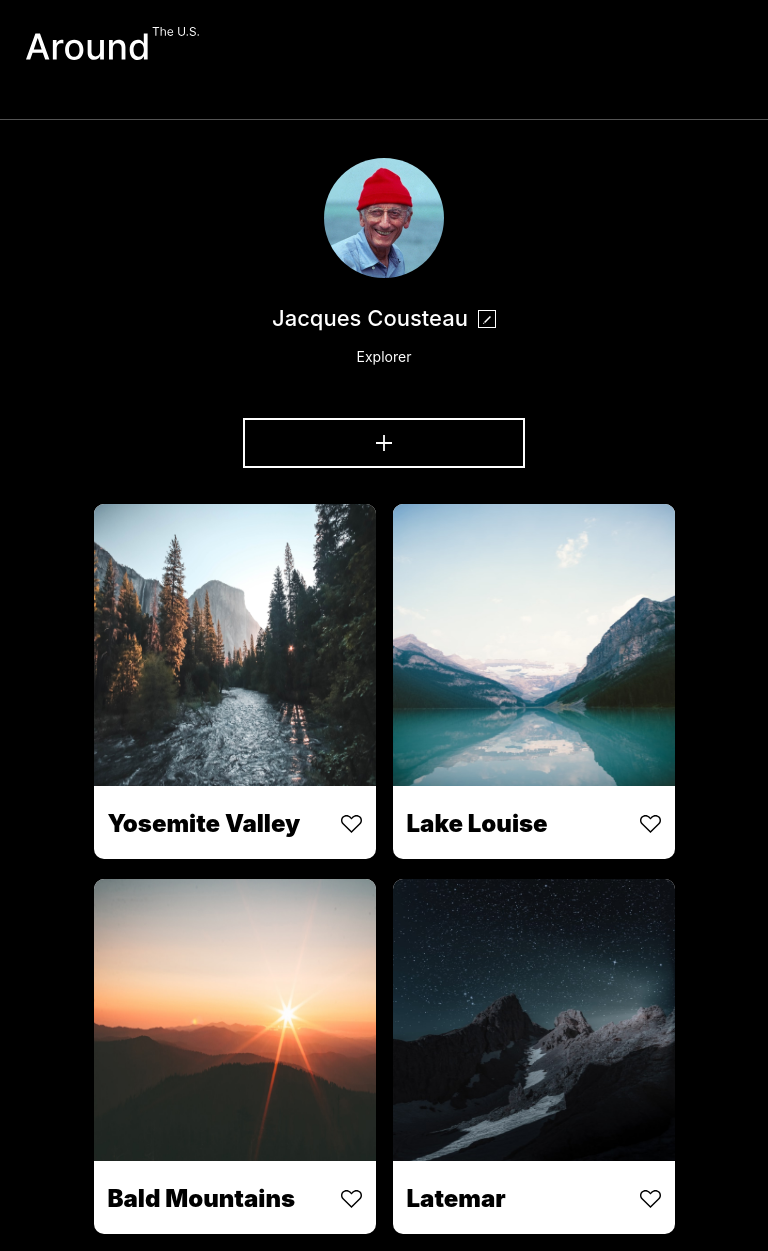
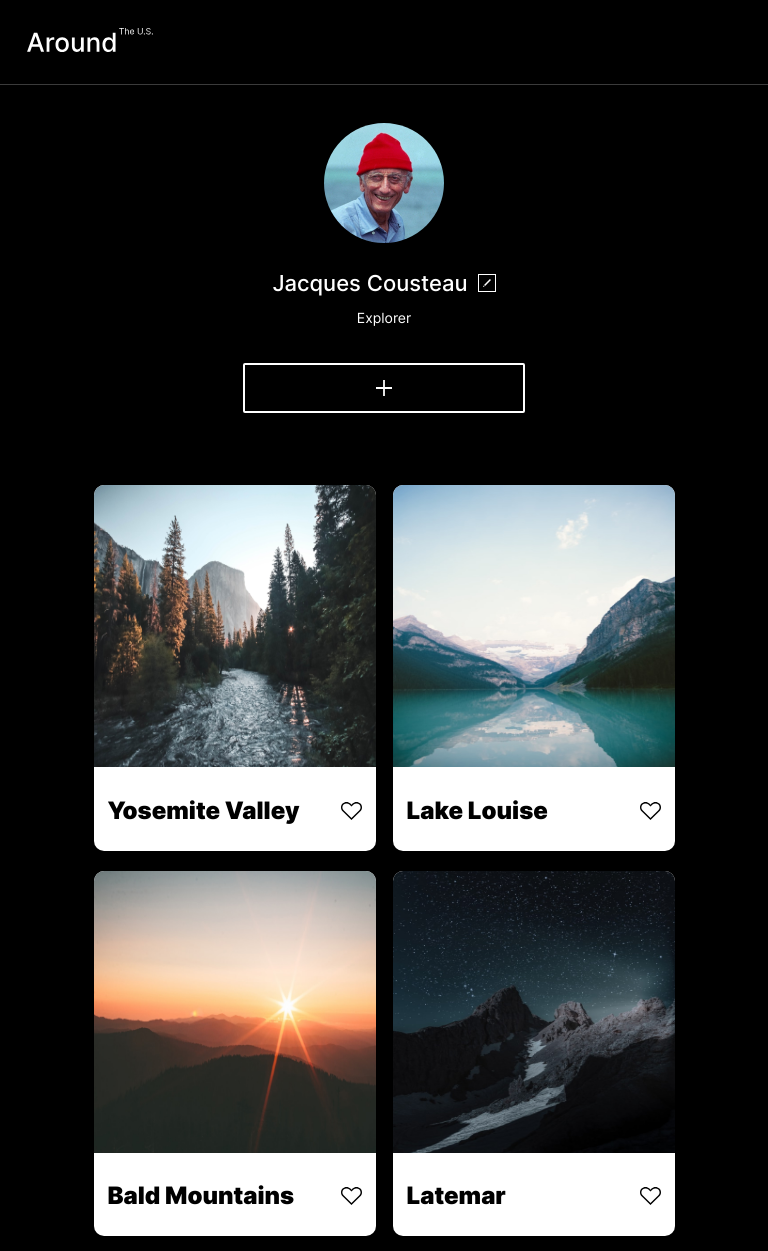
Before and after one commit to frankartb/se_project_aroundtheus, a plain HTML site: page index.html in a window 768 px wide. Shown: the top 1251 px of the page. Drawn offline with Linux system fonts and the light colour scheme; files whose address does not match are found by name.

Commit message:
first code review revisions

```diff
--- /dev/null
+++ b/blocks/card.css
@@ -0,0 +1,47 @@
+.card {
+  width: 282px;
+  background: #ffffff;
+  border-radius: 10px;
+  border: none;
+}
+
+.card__image {
+  width: 282px;
+  height: 282px;
+  border-radius: 10px 10px 0px 0px;
+  border: none;
+}
+
+.card__title {
+  font-family: "Inter", "Arial", sans-serif;
+  font-weight: 900;
+  font-size: 24px;
+  font-style: normal;
+  line-height: 1.2;
+  margin: 0;
+  text-overflow: ellipsis;
+  white-space: nowrap;
+  overflow: hidden;
+  width: 219px;
+}
+
+.card__description {
+  display: flex;
+  justify-content: space-evenly;
+  align-items: center;
+  height: 79px;
+}
+
+.card__like-button {
+  width: 21px;
+  height: 18px;
+  background-image: url(../images/likebutton.svg);
+  background-position: center;
+  border: none;
+  background-color: transparent;
+  background-repeat: no-repeat;
+}
+
+.card__like-button:hover {
+  opacity: 0.5;
+}
--- a/blocks/footer.css
+++ b/blocks/footer.css
@@ -1,3 +1,7 @@
+footer {
+  margin: 0px 200px 0px 200px;
+}
+
 .footer__copyright {
   font-family: "Inter", "Arial", sans-serif;
   font-style: normal;
@@ -8,8 +12,26 @@
   margin: 67px 0px 60px 0px;
 }
 
-@media screen and (max-width: 768px) {
+@media screen and (min-width: 320px) and (max-width: 768px) {
+  .footer {
+    margin: 0px;
+  }
+
   .footer__copyright {
-    margin: 48px 19px 36px 19px;
+    font-size: 14px;
+    line-height: 1.2;
+    margin: 36px 19px 36px 19px;
   }
 }
+
+@media screen and (min-width: 769px) and (max-width: 1279px) {
+  .footer {
+    margin: 0 auto 0 auto;
+    max-width: 880px;
+    min-width: 700px;
+  }
+
+  .footer__copyright {
+    margin-left: 15px;
+  }
+}
--- a/blocks/gallery.css
+++ b/blocks/gallery.css
@@ -1,6 +1,6 @@
 .gallery {
   padding: 0px;
-  margin: 0px;
+  margin: 0px 200px 0px 200px;
 }
 
 .gallery__cards {
@@ -9,53 +9,8 @@
   grid-gap: 20px 17px;
   justify-items: center;
   padding: 0px;
-  margin: 0px;
-}
-
-.card {
-  width: 282px;
-  background: #ffffff;
-  border-radius: 10px;
-  border: none;
-}
-
-.card__image {
-  width: 282px;
-  height: 282px;
-  border-radius: 10px 10px 0px 0px;
-  border: none;
-}
-
-.card__title {
-  font-family: "Inter", "Arial", sans-serif;
-  font-weight: 900;
-  font-size: 24px;
-  font-style: normal;
-  line-height: 1.2;
-  text-overflow: ellipsis;
-  white-space: nowrap;
-  overflow: hidden;
-  width: 219px;
-}
-
-.card__description {
-  display: flex;
-  justify-content: space-evenly;
-  align-items: center;
-}
-
-.card__like-button {
-  width: 21px;
-  height: 18px;
-  background-image: url(../images/likebutton.svg);
-  background-position: center;
-  border: none;
-  background-color: #ffffff;
-  background-repeat: no-repeat;
-}
-
-.card__like-button:hover {
-  opacity: 0.6;
+  margin: 72px 0px 0px 0px;
+  list-style: none;
 }
 
 @media screen and (max-width: 660px) {
@@ -69,9 +24,7 @@
 
 @media screen and (min-width: 660px) and (max-width: 1279px) {
   .gallery__cards {
-    display: grid;
     grid-template-columns: repeat(2, min-content);
     justify-content: center;
-    margin: 36px auto 0px auto;
   }
 }
--- a/blocks/header.css
+++ b/blocks/header.css
@@ -1,4 +1,19 @@
 .header {
-    height: 119px;
-    border-bottom: 1px solid #545454;
+  border-bottom: 1px solid rgb(84, 84, 84, 0.7);
+  display: flex;
+  margin: 0px 200px 0px 200px;
 }
+
+@media screen and (min-width: 768px) and (max-width: 1279px) {
+  .header {
+    margin: 0 auto 0 auto;
+    max-width: 880px;
+    min-width: 700px;
+  }
+}
+
+@media screen and (min-width: 320px) and (max-width: 768px) {
+  .header {
+    margin: 0px;
+  }
+}
--- a/blocks/logo.css
+++ b/blocks/logo.css
@@ -1,11 +1,19 @@
 .header__logo {
   width: 173px;
   height: 33px;
-  margin-top: 45px;
+  margin: 45px 0 41px 0px;
 }
 
-@media screen and (max-width: 1279px) {
+@media screen and (min-width: 768px) and (max-width: 1279px) {
   .header__logo {
-    margin: 27px 0px 0px 26px;
+    margin-left: 20px;
   }
 }
+
+@media screen and (min-width: 320px) and (max-width: 768px) {
+  .header__logo {
+    margin: 28px 0px 32px 27px;
+    height: 24px;
+    width: 126px;
+  }
+}
--- a/blocks/page.css
+++ b/blocks/page.css
@@ -1,20 +1,18 @@
 .page {
   background-color: #000000;
-  margin: 0 200px 0 200px;
+  max-width: 1280px;
+  margin: 0 auto 0 auto;
 }
 
 @media screen and (max-width: 768px) {
   .page {
-    min-width: 320px;
+    min-width: 425px;
     max-width: 768px;
-    margin: 0px auto 0px auto;
-    width: 100%;
   }
 }
 
 @media screen and (min-width: 768px) and (max-width: 1279px) {
   .page {
     max-width: 1279px;
-    margin: 0px auto 0px auto;
   }
 }
--- a/blocks/profile.css
+++ b/blocks/profile.css
@@ -1,6 +1,6 @@
 .profile {
   display: flex;
-  height: 211px;
+  margin: 0px 200px 0px 200px;
 }
 
 .profile__avatar {
@@ -14,7 +14,6 @@
 .profile__info {
   display: flex;
   margin-top: 62px;
-  height: 77px;
   width: 415px;
   flex-wrap: wrap;
   align-items: center;
@@ -33,6 +32,7 @@
 .profile__description {
   color: #ffffff;
   margin-top: 16px;
+  margin-bottom: 0px;
   font-family: "Inter", sans-serif;
   font-size: 18px;
   line-height: 1.21;
@@ -43,7 +43,7 @@
   height: 24px;
   width: 24px;
   border: 1px solid #ffffff;
-  background-color: #000000;
+  background-color: transparent;
   background-image: url(../images/pencil.svg);
   background-repeat: no-repeat;
   background-position: center;
@@ -59,13 +59,14 @@
   height: 50px;
   width: 150px;
   border: 2px solid #ffffff;
-  background-color: #000000;
+  background-color: transparent;
   background-image: url(../images/addbutton.svg);
   background-repeat: no-repeat;
   background-position: center;
   background-size: 22px 22px;
   margin-left: 165px;
   margin-top: 75px;
+  border-radius: 2px;
 }
 
 .profile__add-button:hover {
@@ -74,7 +75,6 @@
 
 @media screen and (min-width: 320px) and (max-width: 768px) {
   .profile {
-    display: flex;
     flex-direction: column;
     align-items: center;
     height: 100%;
@@ -85,7 +85,6 @@
   }
 
   .profile__info {
-    display: flex;
     flex-direction: row;
     flex-wrap: wrap;
     justify-content: center;
@@ -95,12 +94,11 @@
   }
 
   .profile__name {
-    font-family: "Inter", "Arial", sans-serif;
-    font-style: normal;
-    font-weight: 500;
     font-size: 22px;
     line-height: 1.22;
-    margin: 0px;
+    text-overflow: ellipsis;
+    white-space: nowrap;
+    overflow: hidden;
   }
 
   .profile__edit-button {
@@ -111,18 +109,17 @@
   }
 
   .profile__description {
-    font-family: "Inter", "Arial", sans-serif;
-    font-style: normal;
-    font-weight: 400;
     font-size: 14px;
     line-height: 1.2;
     margin-top: 14px;
+    text-overflow: ellipsis;
+    white-space: nowrap;
+    overflow: hidden;
   }
 
   .profile__add-button {
     width: 282px;
-    height: 50px;
-    margin: 36px 0px 0px 20px;
+    margin: 36px 0px 0px 0px;
     background-size: 16px 16px;
   }
 }
@@ -140,10 +137,6 @@
 }
 
 @media screen and (max-width: 767px) {
-  .profile__add-button {
-    margin-left: 0px;
-  }
-
   .profile__edit-button {
     margin-left: 5px;
   }
--- a/index.html
+++ b/index.html
@@ -17,7 +17,7 @@
           src="./images/headerlogo.svg"
           alt="around the US"
           class="header__logo"
-        />g
+        />
       </header>
 
       <main class="content">
--- a/pages/index.css
+++ b/pages/index.css
@@ -5,4 +5,5 @@
 @import url(../blocks/logo.css);
 @import url(../blocks/profile.css);
 @import url(../blocks/gallery.css);
+@import url(../blocks/card.css);
 @import url(../blocks/footer.css);
--- a/vendor/fonts.css
+++ b/vendor/fonts.css
@@ -1,4 +1,4 @@
-/* @font-face {
+@font-face {
   font-family: "Inter";
   src: url("../vendor/fonts/Inter-Regular.woff") format("woff"),
     url("../vendor/fonts/Inter-Regular.woff2") format("woff2");
@@ -17,4 +17,4 @@
   src: url("../vendor/fonts/Inter-Black.woff") format("woff"),
     url("../vendor/fonts/Inter-Black.woff2") format("woff2");
   font-weight: 900;
-} */
+}
```
